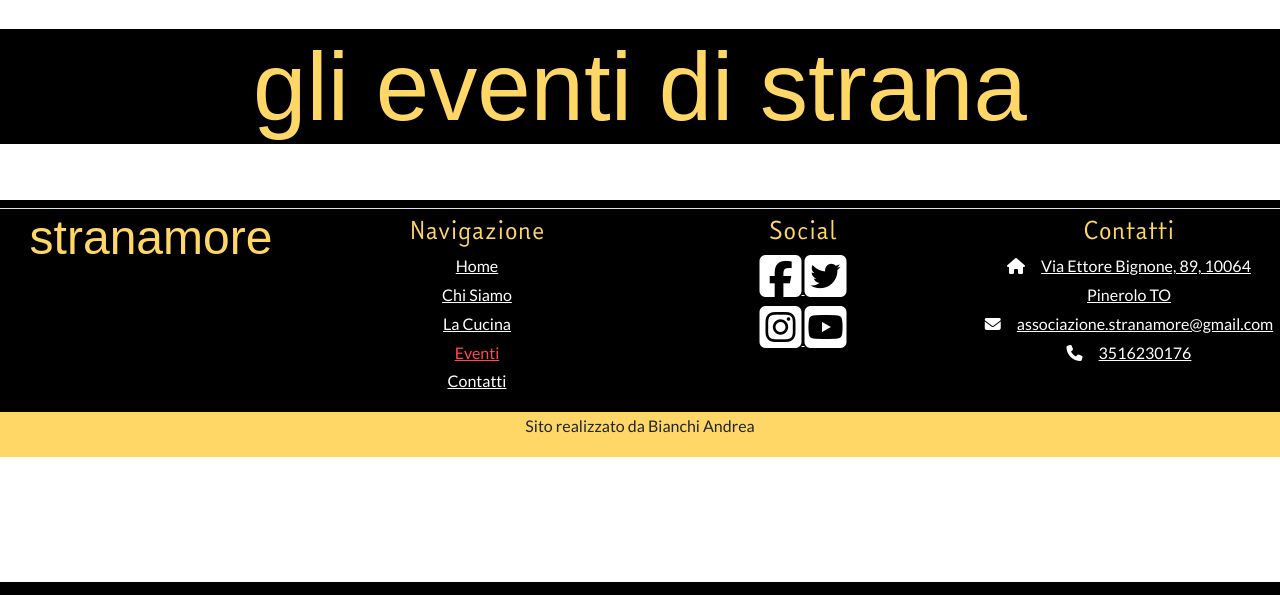
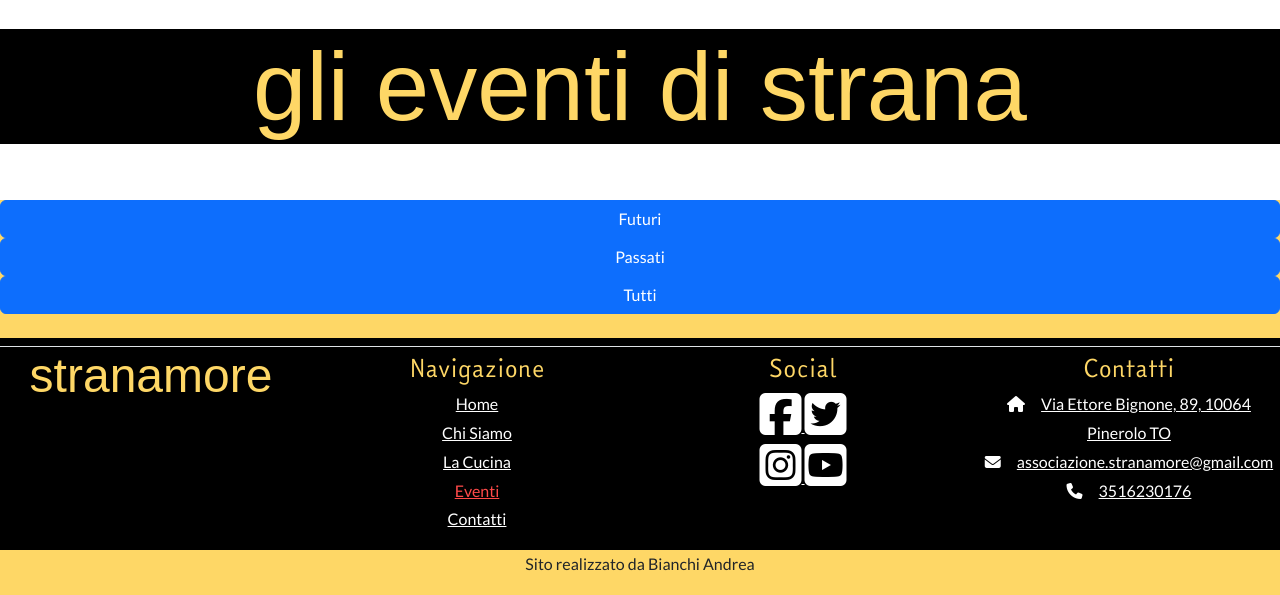
Before and after one commit to JimmyWhite86/StranaPHP, a PHP site: page /eventi.php in a window 1280 px wide. Shown: the part 218-813 px from the top of the page. Run offline with PHP 8.4, Linux system fonts and the light colour scheme; data that the repository does not hold is empty; some libraries are stand-ins or nearby versions; some web fonts are replaced.

Commit message:
pulsanti filtro evento
sto cercando di mettere tre pulsanti per far in modo che l'utente possa scegliere se visualizzare eventi passati, futuri o tutti quanti.
AL momento non funziona

```diff
--- a/eventi.php
+++ b/eventi.php
@@ -59,9 +59,16 @@
   </div>
 </div>
 
+
+
 <section>
   <div class="container-fluid text-center bg-giallo">
-    <div class="row justify-content-center">
+    <div class="row justify-content-center mb-4">
+      <button onclick="filtraEventi('futuri')" class="btn btn-primary">Futuri</button>
+      <button onclick="filtraEventi('passati')" class="btn btn-primary">Passati</button>
+      <button onclick="filtraEventi('tutti')" class="btn btn-primary">Tutti</button>
+    </div>
+    <div class="row justify-content-center" id="containerEventi">
       <?php generaCardEventi(); ?>
     </div>
   </div>
--- a/functionHTML.php
+++ b/functionHTML.php
@@ -337,7 +337,7 @@
     # Genero le card:
     while ($row = mysqli_fetch_assoc($datiEventi)) {
       if ($row['eliminato'] == 0) { ?>
-      <div class="m-2 card col-md-4" style="width: 20em;">
+      <div class="m-2 card col-md-4 evento-card" style="width: 20em;" data-evento="<?= date(Y-m-d, strtotime($row['DataEvento']))?>">
         <img src="<?= $row['Immagine']?>" class="img-fluid myImgCard" alt="Immagine evento">
         <div class="card-body">
           <h3><?= $row['NomeEvento']?></h3>
--- a/modulo.js
+++ b/modulo.js
@@ -1,8 +1,27 @@
 // ANGULAR VALIDAZIONE FORM
-
 var app = angular.module('myAppContatti', []);
 app.controller('validateCtrl', function($scope) {
 });
 
 // --------
 // --------
+
+// JS
+
+// Funzione per filtrare le card eventi in base alla data
+function filtraEventi(tipo) {
+    const oggi = new Date().toISOString().split(T)[0]; //Data odierna in formato YYYY-MM-DD
+    const eventi = document.querySelectorAll('.evento-card'); // Seleziona tutte le card degli eventi
+
+    eventi.forEach(evento => {
+        const dataEvento = evento.getAttribute("data-evento");
+
+        if (tipo === 'futuri') {
+            evento.style.display = dataEvento >= oggi ? 'block' : 'none';
+        } else if (tipo === 'passati'){
+            evento.style.display = dataEvento < oggi ? 'block' : 'none';
+        } else {
+            evento.style.display = 'block';
+        }
+    });
+}
```
Also changed, not shown: codiceDiProva01.php (+23 -0 lines).
